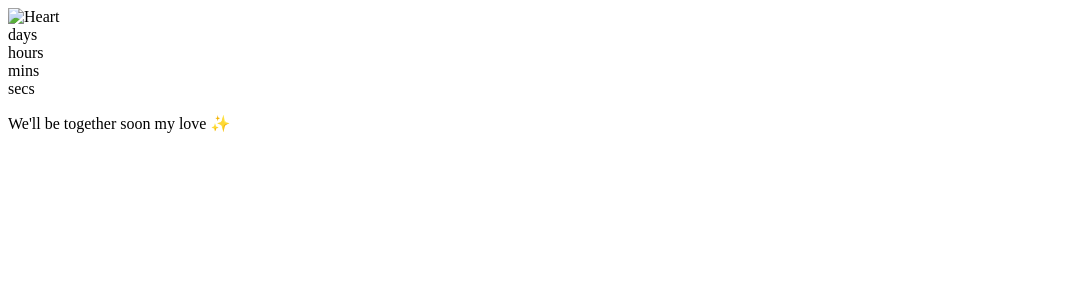
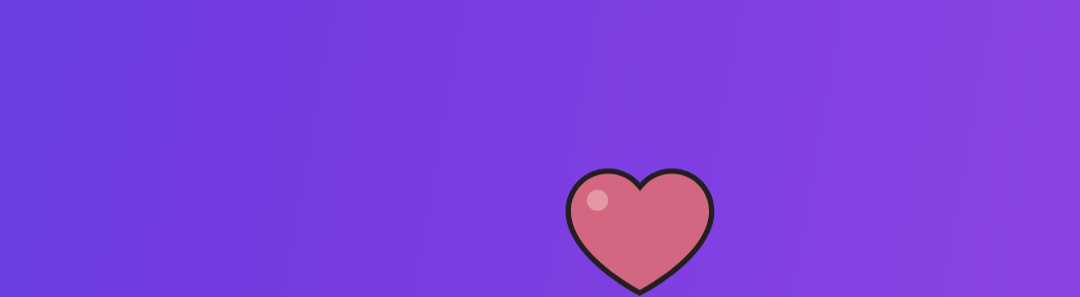
Before and after one commit to mateusztobiasz/timer-for-jula, a plain HTML site: page love-timer/index.html in a window 1280 px wide. Shown: the top 297 px of the page, without its empty margins (0-1080 px from the left). Drawn offline with Linux system fonts and the light colour scheme; the site is published under a folder, as on GitHub Pages, so addresses that start at the root find nothing.

Commit message:
Updated paths

```diff
--- a/love-timer/index.html
+++ b/love-timer/index.html
@@ -13,13 +13,13 @@
       rel="stylesheet"
     />
 
-    <link rel="stylesheet" href="/src/styles/style.css" />
+    <link rel="stylesheet" href="./src/styles/style.css" />
     <title>Countdown ❤️</title>
   </head>
 
   <body>
     <div class="container">
-      <img src="/src/assets/love.svg" class="heart" alt="Heart" />
+      <img src="./src/assets/love.svg" class="heart" alt="Heart" />
       <div id="timer">
         <div class="tile">
           <span class="value" id="days"></span>
@@ -41,6 +41,6 @@
       </div>
       <p class="bottom-text">We'll be together soon my love ✨</p>
     </div>
-    <script src="/src/scripts/script.js"></script>
+    <script src="./src/scripts/script.js"></script>
   </body>
 </html>
```
